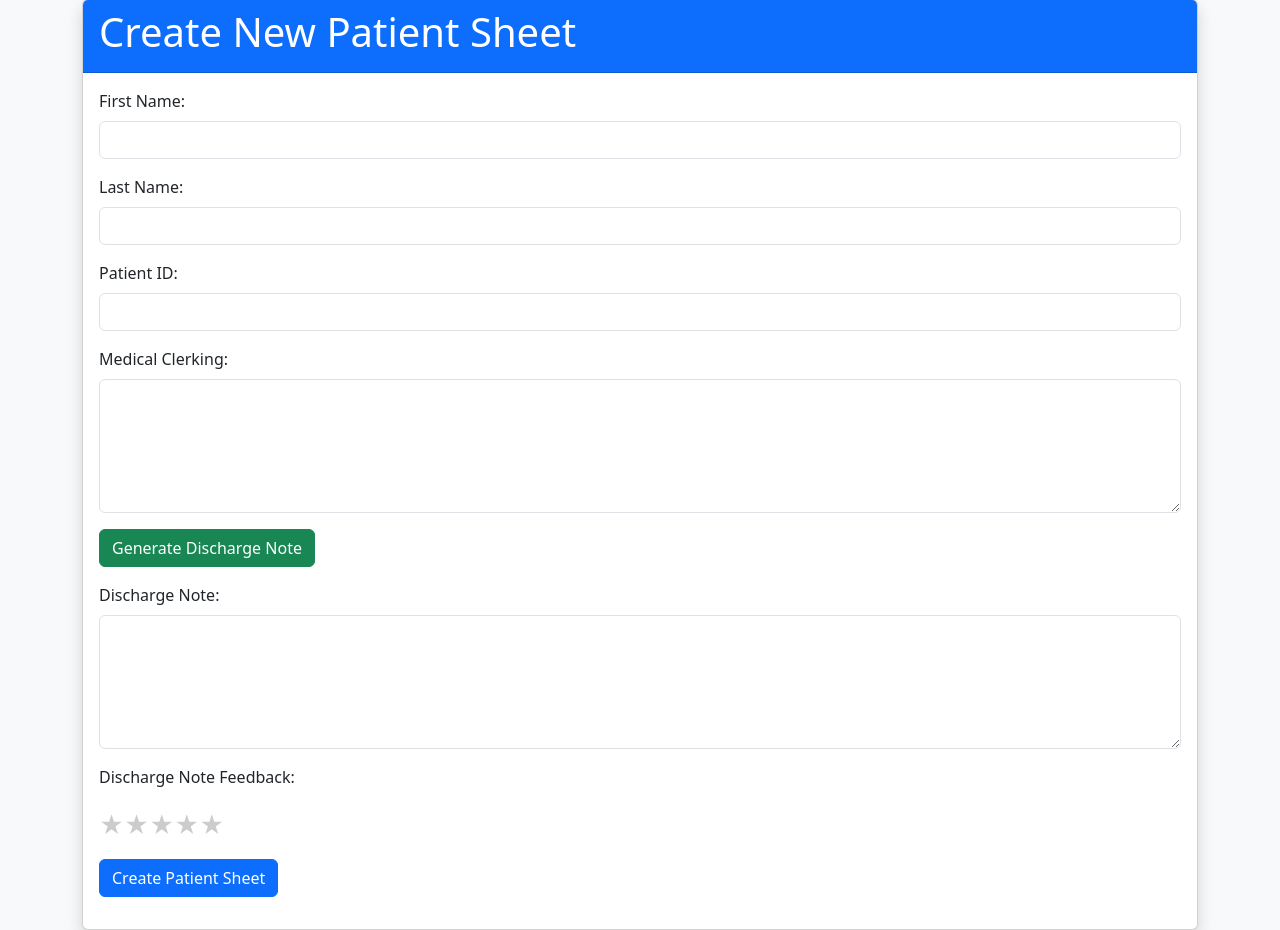
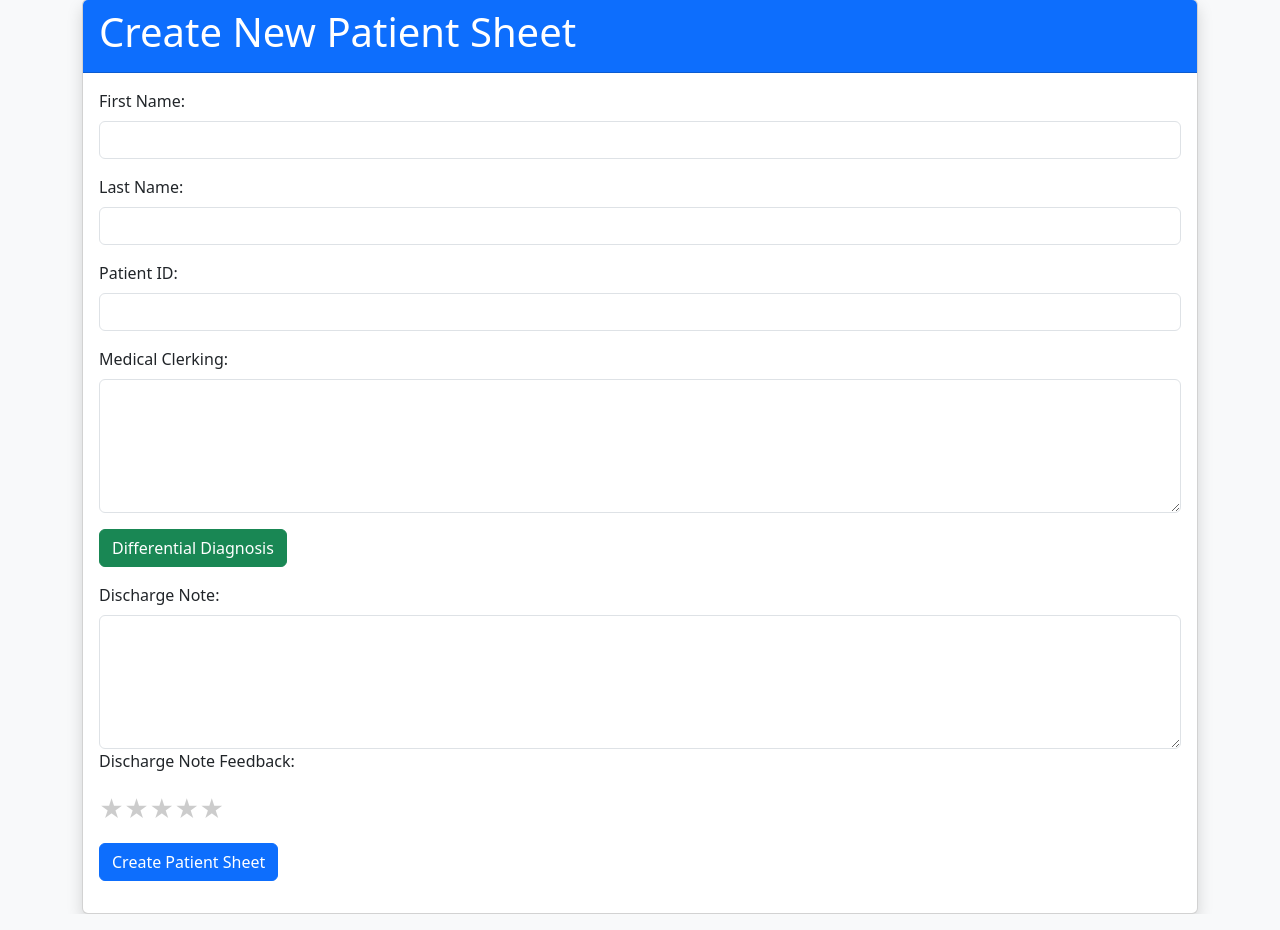
Before and after one commit to NPinn/team2hackathon, a Django app: page / in a window 1280 px wide. Shown: the part 49-979 px from the top of the page. Run offline with Django 5.2, Linux system fonts and the light colour scheme; some libraries are stand-ins or nearby versions.

Commit message:
Make generate note

```diff
--- a/clinicians/logic.py
+++ b/clinicians/logic.py
@@ -9,7 +9,8 @@ def summarize_discharge_notes(discharge_notes: list) -> str:
 
 
 def generate_discharge_note_from_medical_clerking(medical_clearking: str, db: ChromaDB) -> str:
-    medical_clearking_embedding = db.medical_clerking.get_embedding(medical_clearking)
-    discharge_notes = db.discharge_note.get_closest(medical_clearking_embedding, n=5)
+    discharge_notes = db.discharge_note.query(
+        query_texts=medical_clearking, n_results=5
+    )
     summary = summarize_discharge_notes(discharge_notes)
     return summary
--- a/clinicians/templates/patient_sheet.html
+++ b/clinicians/templates/patient_sheet.html
@@ -61,12 +61,12 @@
                                 hx-post="{% url 'generate_discharge_note' %}"
                                 hx-target="#discharge-note-container"
                                 hx-include="[name='medical_clerking']">
-                            Generate Discharge Note
+                            Differential Diagnosis
                         </button>
                     </div>
 
                     <!-- Discharge Note (Dynamically Populated) -->
-                    <div id="discharge-note-container" class="mb-3">
+                    <div id="discharge-note-container">
                         <label for="discharge_note" class="form-label">Discharge Note:</label>
                         <textarea id="discharge_note" name="discharge_note" class="form-control" rows="5" readonly></textarea>
                     </div>
--- a/clinicians/views.py
+++ b/clinicians/views.py
@@ -1,4 +1,4 @@
-from django.http import JsonResponse
+from django.http import HttpResponse, JsonResponse
 from django.shortcuts import redirect, render
 from django.views.decorators.csrf import csrf_exempt
 from django.views.decorators.http import require_POST
@@ -25,6 +25,10 @@ def index(request):
 @require_POST
 def generate_discharge_note(request):
     medical_clerking = request.POST.get('medical_clerking', '')
+
     discharge_note = generate_discharge_note_from_medical_clerking(medical_clerking, db)
 
-    return JsonResponse({'discharge_note': discharge_note})
+    return HttpResponse(
+        f'<label for="discharge_note" class="form-label">Discharge Note:</label>'
+        f'<textarea id="discharge_note" name="discharge_note" class="form-control" rows="5">{discharge_note}</textarea>'
+    )
```
